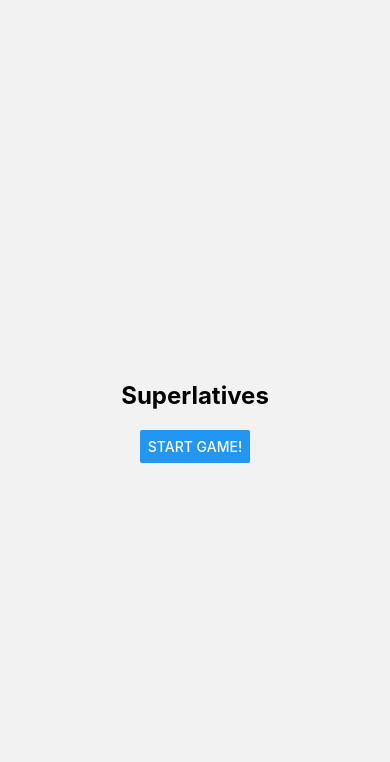
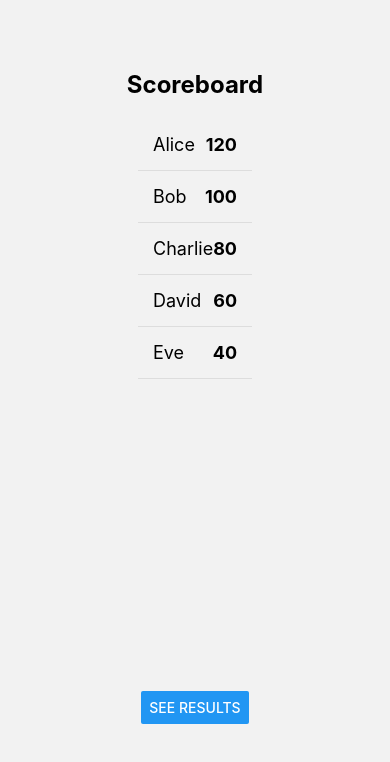
Before and after one commit to allanwzhang/Superlatives, a React Native app: screen /Scoreboard in a window 390 px wide. Shown: the top 762 px of the page. Built offline with nearby package versions, Linux system fonts and the light colour scheme.

Commit message:
made page layouts

```diff
--- a/navigation/Navigation.js
+++ b/navigation/Navigation.js
@@ -7,6 +7,9 @@ import JoinCodeScreen from '../screens/JoinCodeScreen';
 import StartScreen from '../screens/StartScreen';
 import QuestionScreen from '../screens/QuestionScreen';
 import ResultsScreen from '../screens/ResultsScreen';
+import ScoreboardScreen from '../screens/Scoreboard';
+import WinnerScreen from '../screens/WinnerScreen';
+import VideoScreen from '../screens/VideoScreen';
 
 const Stack = createStackNavigator();
 
@@ -14,12 +17,15 @@ function Navigation() {
   return (
     <NavigationContainer>
       <Stack.Navigator>
-        <Stack.Screen name="Home" component={HomeScreen} options = {{ headerShown: false}} />
-        <Stack.Screen name="Lobby" component={LobbyScreen} options={{ headerShown: false }} />
-        <Stack.Screen name="JoinCode" component={JoinCodeScreen} options={{ headerShown: false }} />
-        <Stack.Screen name="Start" component={StartScreen} options={{ headerShown: false }} />
-        <Stack.Screen name="Question" component={QuestionScreen} options={{ headerShown: false }} />
-        <Stack.Screen name="Results" component={ResultsScreen} options={{ headerShown: false }} />
+        <Stack.Screen name="Home" component={HomeScreen} options = {{ headerShown: false, gestureEnabled: false}} />
+        <Stack.Screen name="Lobby" component={LobbyScreen} options={{ headerShown: false, gestureEnabled: false }} />
+        <Stack.Screen name="JoinCode" component={JoinCodeScreen} options={{ headerShown: false, gestureEnabled: false }} />
+        <Stack.Screen name="Start" component={StartScreen} options={{ headerShown: false, gestureEnabled: false }} />
+        <Stack.Screen name="Question" component={QuestionScreen} options={{ headerShown: false, gestureEnabled: false }} />
+        <Stack.Screen name="Results" component={ResultsScreen} options={{ headerShown: false, gestureEnabled: false }} />
+        <Stack.Screen name="Scoreboard" component={ScoreboardScreen} options={{ headerShown: false, gestureEnabled: false }} />
+        <Stack.Screen name="Winner" component={WinnerScreen} options={{ headerShown: false, gestureEnabled: false }} />
+        <Stack.Screen name="Video" component={VideoScreen} options={{ headerShown: false, gestureEnabled: false }} />
       </Stack.Navigator>
     </NavigationContainer>
   );
--- a/package.json
+++ b/package.json
@@ -16,6 +16,7 @@
     "expo-status-bar": "~1.12.1",
     "react": "18.2.0",
     "react-native": "0.74.1",
+    "react-native-chart-kit": "^6.12.0",
     "react-native-gesture-handler": "^2.16.2",
     "react-native-reanimated": "^3.11.0",
     "react-native-safe-area-context": "^4.10.1",
--- a/screens/LobbyScreen.js
+++ b/screens/LobbyScreen.js
@@ -8,7 +8,6 @@ function LobbyScreen({ navigation, route }) {
 
   // TODO: Code won't be generated every time this screen is loaded, should have some logic with database
   useEffect(() => {
-    console.log(route.params)
     if(route.params && route.params.name) {
       setName(route.params.name);
       if(route.params.code) {
@@ -24,11 +23,17 @@ function LobbyScreen({ navigation, route }) {
     navigation.navigate('Question');
   };
 
+  const handleLeaveLobby = () => {
+    // TODO: Implement joining lobby logic
+    navigation.navigate('Start');
+  };
+
   return (
     <View style={styles.container}>
       <Text style={styles.title}>Code: {code}</Text>
       <Text>{name}</Text>
       <Button title="Start" onPress={handleStartGame} />
+      <Button title="Leave" onPress={handleLeaveLobby} />
     </View>
   );
 }
--- a/screens/QuestionScreen.js
+++ b/screens/QuestionScreen.js
@@ -1,25 +1,44 @@
 import React, { useState } from 'react';
-import { View, Text, TextInput, Button, StyleSheet } from 'react-native';
+import { View, Text, Button, StyleSheet, TouchableOpacity } from 'react-native';
+
+const colors = ['Red', 'Blue', 'Green', 'Yellow'];
 
 function QuestionScreen({ navigation }) {
-  const [answer, setAnswer] = useState('');
+  const [selectedAnswer, setSelectedAnswer] = useState(null);
+  const [colors, setColors] = useState(['Red', 'Blue', 'Green', 'Yellow']);
 
   const handleSubmitAnswer = () => {
     // TODO: Implement submitting answer logic
-    navigation.navigate('Results');
+    navigation.navigate('Results', { answer: selectedAnswer });
+  };
+
+  const handleSelectAnswer = (answer) => {
+    setSelectedAnswer(answer);
   };
 
   return (
     <View style={styles.container}>
       <Text style={styles.title}>Question</Text>
       <Text style={styles.question}>What is your favorite color?</Text>
-      <TextInput
-        style={styles.input}
-        placeholder="Your Answer"
-        value={answer}
-        onChangeText={setAnswer}
+      <View style={styles.optionsContainer}>
+        {colors.map((color, index) => (
+          <TouchableOpacity
+            key={index}
+            style={[
+              styles.optionButton,
+              selectedAnswer === color && styles.selectedOptionButton,
+            ]}
+            onPress={() => handleSelectAnswer(color)}
+          >
+            <Text style={styles.optionText}>{color}</Text>
+          </TouchableOpacity>
+        ))}
+      </View>
+      <Button
+        title="Submit Answer"
+        onPress={handleSubmitAnswer}
+        disabled={!selectedAnswer}
       />
-      <Button title="Submit Answer" onPress={handleSubmitAnswer} />
     </View>
   );
 }
@@ -39,14 +58,24 @@ const styles = StyleSheet.create({
   question: {
     fontSize: 18,
     marginBottom: 20,
+    textAlign: 'center',
   },
-  input: {
+  optionsContainer: {
     width: '100%',
-    height: 40,
-    borderWidth: 1,
-    borderColor: 'gray',
     marginBottom: 20,
-    paddingHorizontal: 10,
+  },
+  optionButton: {
+    backgroundColor: '#DDDDDD',
+    padding: 15,
+    marginVertical: 10,
+    borderRadius: 5,
+    alignItems: 'center',
+  },
+  selectedOptionButton: {
+    backgroundColor: '#AAAAAA',
+  },
+  optionText: {
+    fontSize: 16,
   },
 });
 
--- a/screens/ResultsScreen.js
+++ b/screens/ResultsScreen.js
@@ -1,13 +1,68 @@
-import React from 'react';
-import { View, Text, StyleSheet } from 'react-native';
+import React, { useState } from 'react';
+import { View, Text, StyleSheet, Dimensions, Button } from 'react-native';
+import { PieChart } from 'react-native-chart-kit';
 
-function ResultsScreen() {
-  // TODO: Fetch and display vote counts
+function ResultsScreen({ navigation }) {
+  // Dummy data for the pie chart
+  const data = [
+    {
+      name: 'Red',
+      population: 45,
+      color: 'red',
+      legendFontColor: '#7F7F7F',
+      legendFontSize: 15,
+    },
+    {
+      name: 'Blue',
+      population: 30,
+      color: 'blue',
+      legendFontColor: '#7F7F7F',
+      legendFontSize: 15,
+    },
+    {
+      name: 'Green',
+      population: 20,
+      color: 'green',
+      legendFontColor: '#7F7F7F',
+      legendFontSize: 15,
+    },
+    {
+      name: 'Yellow',
+      population: 5,
+      color: 'yellow',
+      legendFontColor: '#7F7F7F',
+      legendFontSize: 15,
+    },
+  ];
+
+  const handleScoreboard = () => {
+    navigation.navigate("Scoreboard");
+  };
 
   return (
     <View style={styles.container}>
       <Text style={styles.title}>Results</Text>
-      {/* TODO: Render pie chart */}
+      <Text>Winner: Rob!</Text>
+      <PieChart
+        data={data}
+        width={Dimensions.get('window').width - 40}
+        height={220}
+        chartConfig={{
+          backgroundColor: '#1cc910',
+          backgroundGradientFrom: '#eff3ff',
+          backgroundGradientTo: '#efefef',
+          decimalPlaces: 2,
+          color: (opacity = 1) => `rgba(0, 0, 0, ${opacity})`,
+          style: {
+            borderRadius: 16,
+          },
+        }}
+        accessor="population"
+        backgroundColor="transparent"
+        paddingLeft="15"
+        absolute
+      />
+      <Button title="Next" onPress={handleScoreboard} />
     </View>
   );
 }
--- /dev/null
+++ b/screens/Scoreboard.js
@@ -0,0 +1,77 @@
+import React, { useState } from 'react';
+import { View, Text, StyleSheet, FlatList, Button } from 'react-native';
+
+function ScoreboardScreen({ navigation }) {
+  // Dummy data for the scoreboard
+  const data = [
+    { name: 'Alice', points: 120 },
+    { name: 'Bob', points: 100 },
+    { name: 'Charlie', points: 80 },
+    { name: 'David', points: 60 },
+    { name: 'Eve', points: 40 },
+  ];
+
+  //TODO: Rounds such that if round < 5 (can change this) then we go to another question otherwise go to the end screen
+  const [round, setRound] = useState(5);
+
+  const renderItem = ({ item }) => (
+    <View style={styles.item}>
+      <Text style={styles.name}>{item.name}</Text>
+      <Text style={styles.points}>{item.points}</Text>
+    </View>
+  );
+
+  const handleNext = () => {
+    if(round >= 5) navigation.navigate("Winner");
+    else navigation.navigate("Question");
+  };
+
+  return (
+    <View style={styles.container}>
+      <Text style={styles.title}>Scoreboard</Text>
+      <FlatList
+        data={data}
+        renderItem={renderItem}
+        keyExtractor={(item) => item.name}
+      />
+      <View style={styles.buttonContainer}>
+        <Button title={round >= 5 ? "See results" : "Next Question"} onPress={handleNext} />
+      </View>
+    </View>
+  );
+}
+
+const styles = StyleSheet.create({
+  container: {
+    flex: 1,
+    alignItems: 'center',
+    justifyContent: 'center',
+    padding: 20,
+  },
+  title: {
+    marginTop: 50,
+    fontSize: 24,
+    fontWeight: 'bold',
+    marginBottom: 20,
+  },
+  item: {
+    flexDirection: 'row',
+    justifyContent: 'space-between',
+    padding: 15,
+    borderBottomWidth: 1,
+    borderBottomColor: '#ddd',
+    width: '100%',
+  },
+  name: {
+    fontSize: 18,
+  },
+  points: {
+    fontSize: 18,
+    fontWeight: 'bold',
+  },
+  buttonContainer: {
+    padding: 100
+  }
+});
+
+export default ScoreboardScreen;
--- /dev/null
+++ b/screens/VideoScreen.js
@@ -0,0 +1,47 @@
+import React, { useState } from 'react';
+import { View, Text, TextInput, Button, StyleSheet } from 'react-native';
+
+function VideoScreen({ navigation }) {
+
+  const handleRestart = () => {
+    navigation.navigate('Lobby');
+  };
+
+  return (
+    <View style={styles.container}>
+      <Text style={styles.title}>Video Scrren, will show play again button after video is done</Text>
+      <Button title="Play again" onPress={handleRestart} />
+    </View>
+  );
+}
+
+const styles = StyleSheet.create({
+  container: {
+    flex: 1,
+    alignItems: 'center',
+    justifyContent: 'center',
+    padding: 20,
+  },
+  title: {
+    fontSize: 24,
+    fontWeight: 'bold',
+    marginBottom: 20,
+  },
+  inputRow: {
+    flexDirection: 'row',
+    alignItems: 'center',
+    marginBottom: 20,
+  },
+  label: {
+    marginRight: 10,
+  },
+  input: {
+    flex: 1,
+    height: 40,
+    borderWidth: 1,
+    borderColor: 'gray',
+    paddingHorizontal: 10,
+  },
+});
+
+export default VideoScreen;
--- /dev/null
+++ b/screens/WinnerScreen.js
@@ -0,0 +1,53 @@
+import React, { useState } from 'react';
+import { View, Text, TextInput, Button, StyleSheet } from 'react-native';
+
+function WinnerScreen({ navigation }) {
+  const [name, setName] = useState('Rob');
+
+  const handleRestart = () => {
+    navigation.navigate('Lobby');
+  };
+
+  const handleVideo = () => {
+    navigation.navigate('Video');
+  };
+
+  return (
+    <View style={styles.container}>
+      <Text style={styles.title}>Winner: {name}</Text>
+      <Button title="Watch video" onPress={handleVideo} />
+      <Button title="Play again" onPress={handleRestart} />
+    </View>
+  );
+}
+
+const styles = StyleSheet.create({
+  container: {
+    flex: 1,
+    alignItems: 'center',
+    justifyContent: 'center',
+    padding: 20,
+  },
+  title: {
+    fontSize: 24,
+    fontWeight: 'bold',
+    marginBottom: 20,
+  },
+  inputRow: {
+    flexDirection: 'row',
+    alignItems: 'center',
+    marginBottom: 20,
+  },
+  label: {
+    marginRight: 10,
+  },
+  input: {
+    flex: 1,
+    height: 40,
+    borderWidth: 1,
+    borderColor: 'gray',
+    paddingHorizontal: 10,
+  },
+});
+
+export default WinnerScreen;
```
Also changed, not shown: 1 other file (tests, documents, lock files or other folders).
